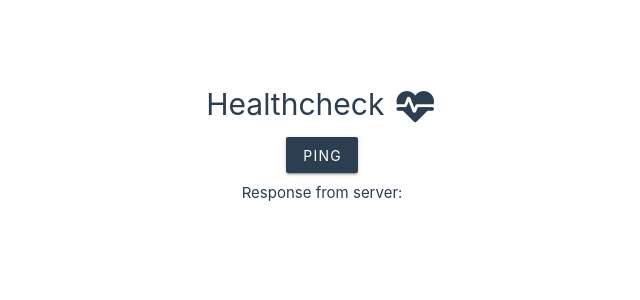
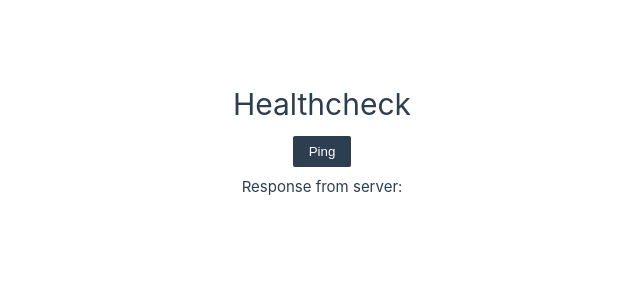
Before and after one commit to codersforcauses/bluecrew, a Vue app in the folder client/: page / in a window 1280 px wide. Shown: the top 300 px of the page, without its empty margins (318-958 px from the left). Built offline with nearby package versions, Linux system fonts and the light colour scheme; no server answers; the HTML template or start-up script is replaced by a standard one.

Commit message:
chore(template): merge template changes :up:
Signed-off-by: HuxleyBerry <github-action@actions-template-sync.noreply.github.com>

```diff
--- a/client/package.json
+++ b/client/package.json
@@ -18,11 +18,9 @@
     "axios": "^1.7.7",
     "pinia": "^2.2.6",
     "vue": "^3.5.12",
-    "vue-router": "^4.4.5",
-    "vuetify": "^3.7.4"
+    "vue-router": "^4.4.5"
   },
   "devDependencies": {
-    "@mdi/font": "^7.4.47",
     "@tsconfig/node22": "^22.0.0",
     "@types/node": "^22.9.0",
     "@vitejs/plugin-vue": "^5.1.4",
--- a/client/src/main.ts
+++ b/client/src/main.ts
@@ -1,30 +1,14 @@
 import './assets/main.css'
-import '@mdi/font/css/materialdesignicons.css'
 
 import { createApp } from 'vue'
 import { createPinia } from 'pinia'
-
-// Vuetifyq
-import 'vuetify/styles'
-import { createVuetify } from 'vuetify'
-import * as components from 'vuetify/components'
-import * as directives from 'vuetify/directives'
 
 import App from './App.vue'
 import router from './router'
 
 const app = createApp(App)
 
-const vuetify = createVuetify({
-  components,
-  directives,
-  theme: {
-    defaultTheme: 'light',
-  },
-})
-
 app.use(createPinia())
 app.use(router)
-app.use(vuetify)
 
 app.mount('#app')
--- a/client/src/views/HomeView.vue
+++ b/client/src/views/HomeView.vue
@@ -22,10 +22,10 @@ const handlePing = async () => {
 
 <template>
   <div id="healthcheck">
-    <h1>Healthcheck <v-icon icon="mdi-heart-pulse" /></h1>
-    <v-btn id="ping" @click="handlePing" :loading="isLoading">
+    <h1>Healthcheck</h1>
+    <button id="ping" @click="handlePing" :disabled="isLoading">
       {{ isLoading ? 'Loading' : 'Ping' }}
-    </v-btn>
+    </button>
     <p>
       Response from server: <span>{{ healthcheckMessage }}</span>
     </p>
```
Also changed, not shown: 2 other files (tests, documents, lock files or other folders).
